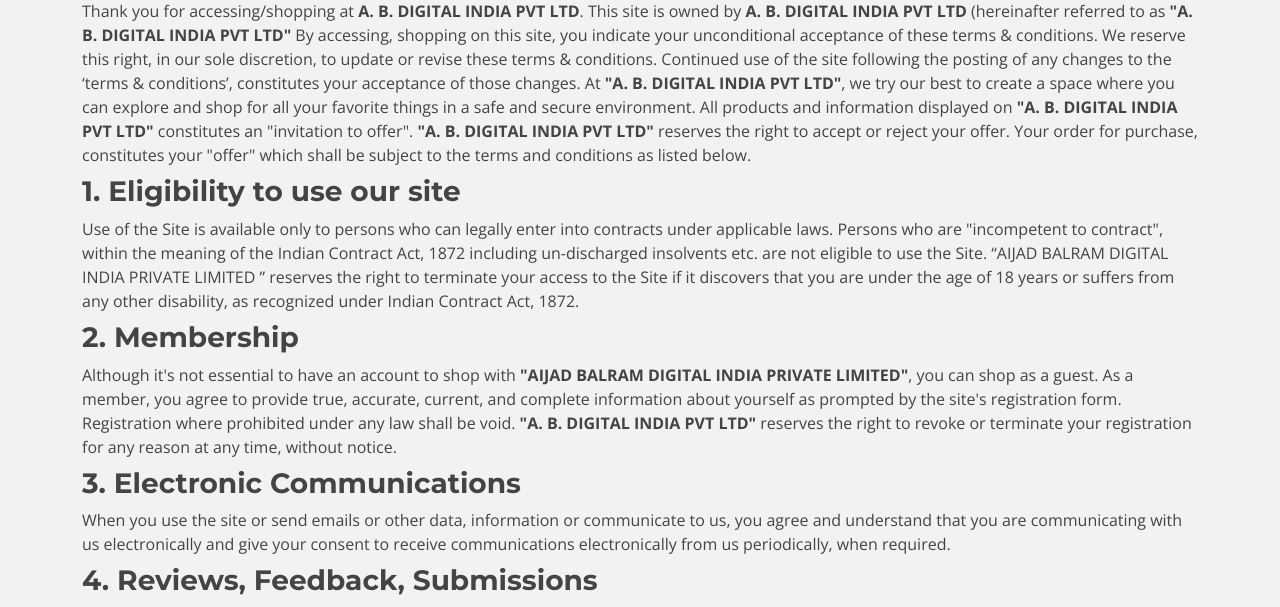
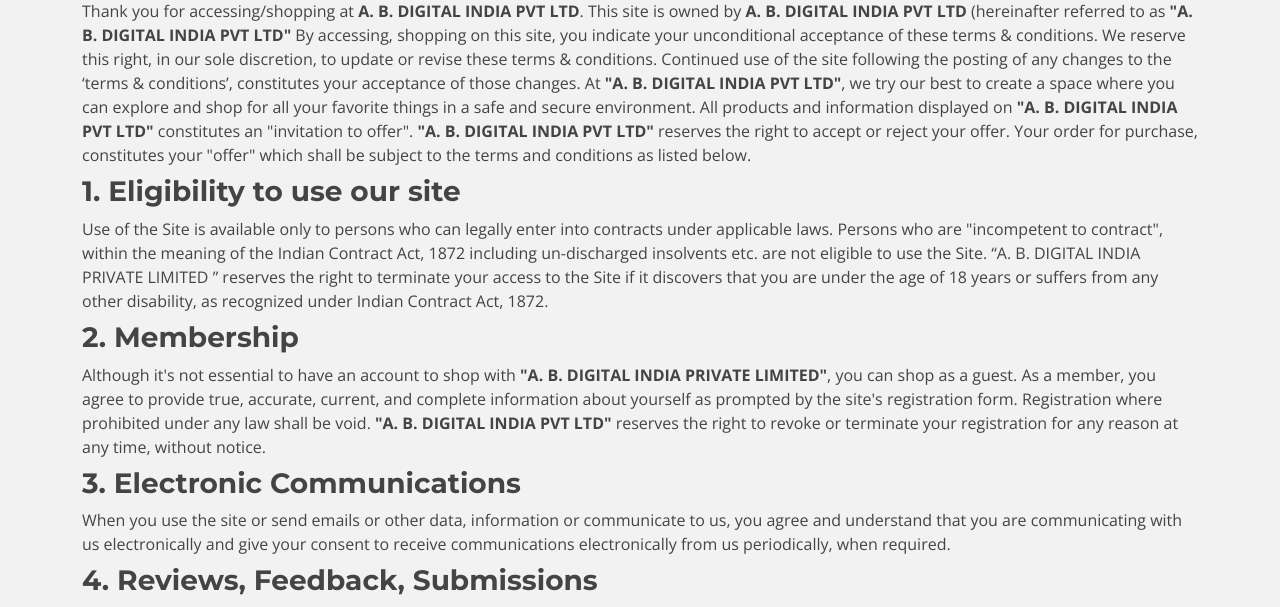
Before and after one commit to abhinav9a/abdigitalindia.in, a Django app: page /terms-and-conditions in a window 1280 px wide. Shown: the part 239-846 px from the top of the page. Run offline with Django 4.2, Linux system fonts and the light colour scheme; some libraries are stand-ins or nearby versions.

Commit message:
updated company name

```diff
--- a/backend/templates/backend/User/UserLogin.html
+++ b/backend/templates/backend/User/UserLogin.html
@@ -156,7 +156,7 @@
                 <div class="row">
                     <div class="col-md-3">
                         <a href="#" target="_blank">
-                            <h2>AIJAD BALRAM Digital
+                            <h2>A. B. Digital
                                 <br />
                                 <span style="font-size: 20px;">India Private Limited</span>
                             </h2>
--- a/core/templates/core/Components/Hero.html
+++ b/core/templates/core/Components/Hero.html
@@ -3,7 +3,7 @@
 <section id="hero">
 
   <div class="hero-content" data-aos="fade-up">
-    <h2>AIJAD BALRAM <span>DIGITAL INDIA</span><br>PRIVATE LIMITED</h2>
+    <h2>A. B. <span>DIGITAL INDIA</span><br>PRIVATE LIMITED</h2>
     <h4>IT solutions Company</h4>
     <p>Fast and easy you want to be more secure send and recives money sort time.</p>
     <div>
--- a/core/templates/core/Pages/termsAndConditions.html
+++ b/core/templates/core/Pages/termsAndConditions.html
@@ -28,14 +28,14 @@
       <h3 class="my-2 fw-bold">1. Eligibility to use our site</h3>
       <p>Use of the Site is available only to persons who can legally enter into contracts under applicable
         laws. Persons who are &quot;incompetent to contract&quot;, within the meaning of the Indian Contract Act,
-        1872 including un-discharged insolvents etc. are not eligible to use the Site. “AIJAD BALRAM
+        1872 including un-discharged insolvents etc. are not eligible to use the Site. “A. B.
         DIGITAL INDIA PRIVATE LIMITED ” reserves the right to terminate your access to the Site if
         it discovers that you are under the age of 18 years or suffers from any other disability, as
         recognized under Indian Contract Act, 1872.
       </p>
       <h3 class="my-2 fw-bold">2. Membership</h3>
       <p>
-        Although it&#39;s not essential to have an account to shop with <b>"AIJAD BALRAM DIGITAL INDIA PRIVATE
+        Although it&#39;s not essential to have an account to shop with <b>"A. B. DIGITAL INDIA PRIVATE
           LIMITED"</b>, you can shop as a guest. As a member, you agree to provide true,
         accurate, current, and complete information about yourself as prompted by the site&#39;s registration
         form. Registration where prohibited under any law shall be void. <b>"A. B. DIGITAL INDIA PVT LTD"</b> reserves the right to revoke or terminate your registration for any
```
